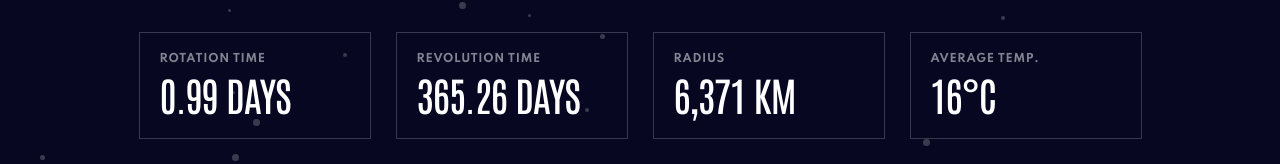
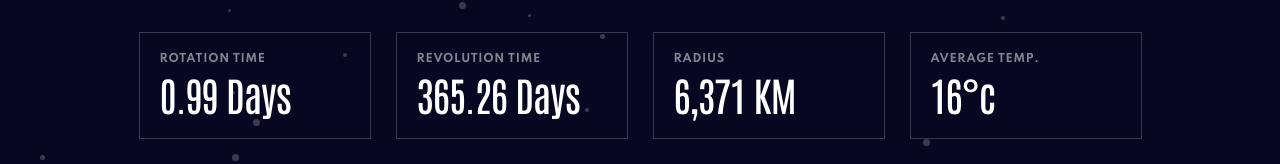
Before and after one commit to bdr-t/planets-facts, a React (Create React App) app: page / in a window 1280 px wide. Shown: the part 654-818 px from the top of the page. Built offline with nearby package versions, Linux system fonts and the light colour scheme.

Commit message:
added Facts

```diff
--- a/src/App.js
+++ b/src/App.js
@@ -38,10 +38,10 @@ const App = () => {
           <Img menuPosition={menuPosition} planetDetails={planetDetails} />
           <Content planetDetails={planetDetails} menuPosition={menuPosition}/>
           <FactsContainer>
-            <Facts title={"ROTATION TIME"} value={"0.99 DAYS"} />
-            <Facts title={"REVOLUTION TIME"} value={"365.26 DAYS"} />
-            <Facts title={"RADIUS"} value={"6,371 KM"} />
-            <Facts title={"AVERAGE TEMP."} value={"16°C"} />
+            <Facts title={"ROTATION TIME"} value={planetDetails.rotation} />
+            <Facts title={"REVOLUTION TIME"} value={planetDetails.revolution} />
+            <Facts title={"RADIUS"} value={planetDetails.radius} />
+            <Facts title={"AVERAGE TEMP."} value={planetDetails.temperature} />
           </FactsContainer>
         </Container>
       </Wrapper>
```
